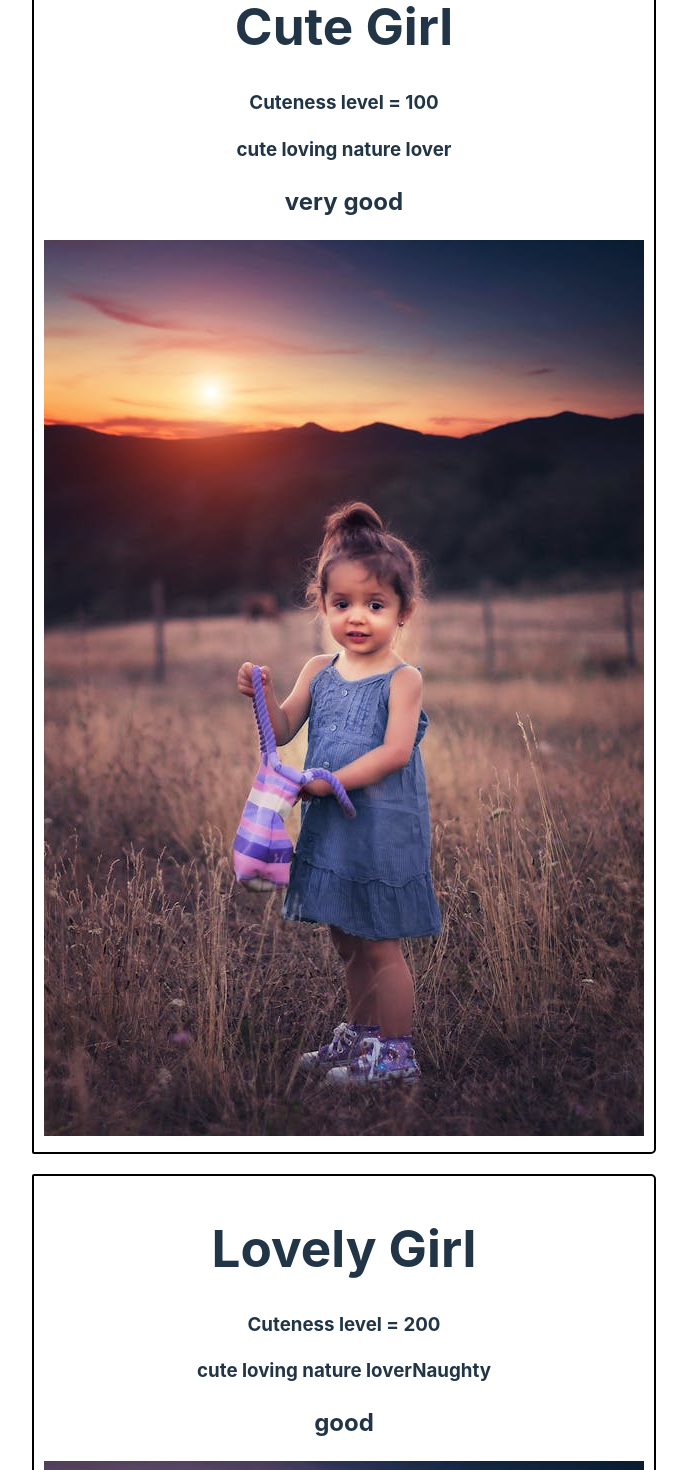
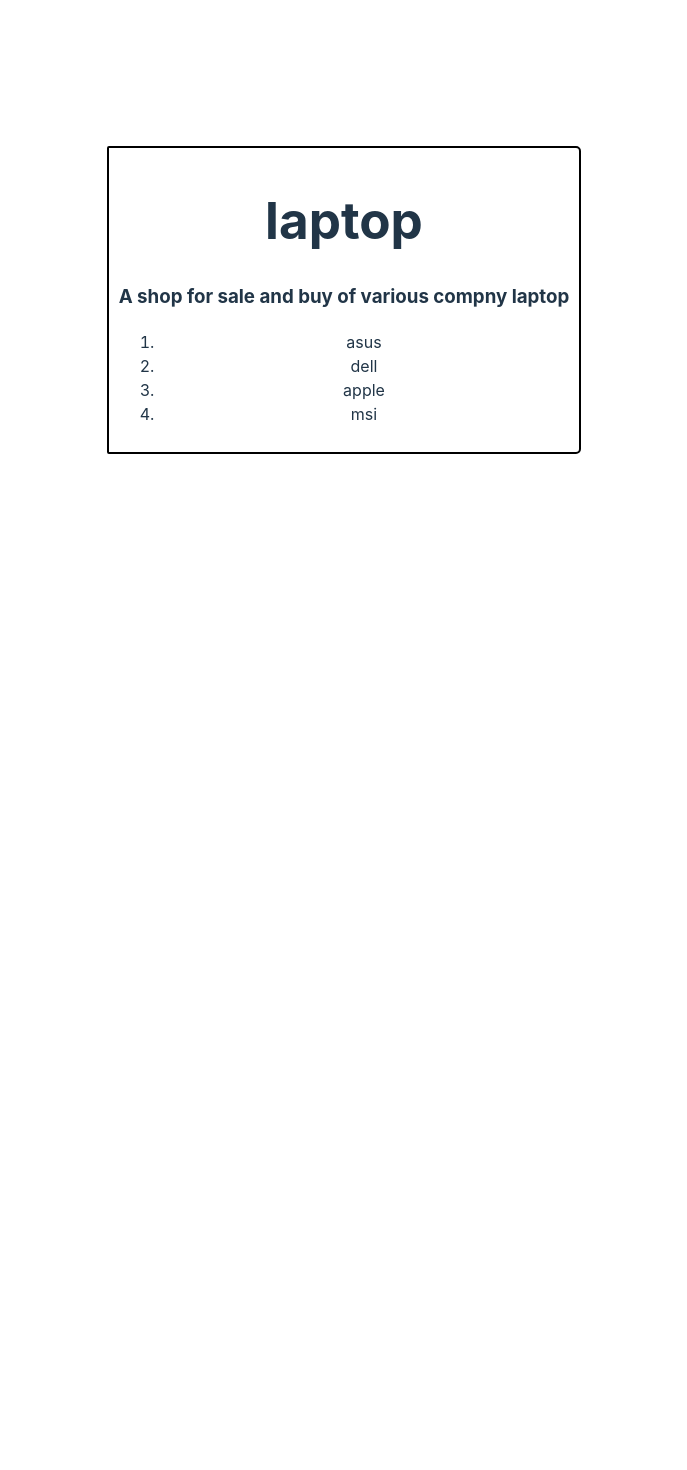
Before and after one commit to vashishtkumar/ReactJS, a React (Vite) app in the folder my_first_react_app/: page / in a window 1280 px wide. Shown: the part 100-1570 px from the top of the page, without its empty margins (296-983 px from the left). After the commit the page ends 800 px from the top, so only its background shows below. Built offline with nearby package versions, Linux system fonts and the light colour scheme.

Commit message:
rendering array through passing complete element

```diff
--- a/my_first_react_app/src/product.jsx
+++ b/my_first_react_app/src/product.jsx
@@ -1,13 +1,11 @@
 import photo from "./assets/photo.jpg"
 import "./product.css"
-export default function Product({title,cuteness=0,feautres,feautres2}){
+export default function Product(props){
     return (
         <div className="Product">
-        <h1>{title}</h1>
-        <h3>Cuteness level = {cuteness}</h3>
-        <h3>{feautres}</h3>
-        <h2>{feautres2.mood}</h2>
-        <img src={photo} alt="a cute baby" className="photo"></img>
+        <h1>{props.title}</h1>
+        <h3>{props.desc}</h3>
+        <ol>{props.company}</ol>
         </div>
     )
 }
--- a/my_first_react_app/src/productTab.jsx
+++ b/my_first_react_app/src/productTab.jsx
@@ -1,12 +1,10 @@
 import Product from "./product";
-let feautres2={"angry":20, mood:"good" }
+
 function MulProduct(){
-    let feautres=["cute " ,"loving ","nature lover"]
+     let company=[<li>asus</li>,<li>dell</li>,<li>apple</li>,<li>msi</li>];
 return(
     <>
-    <Product title="Cute Girl" cuteness="100" feautres={feautres} feautres2={{"angry":2, mood:"very good" }}/>
-    <Product title="Lovely Girl" cuteness={200} feautres={["cute " ,"loving ","nature lover", "Naughty"]} feautres2={feautres2}></Product>
-    <Product title="inoccent girl" feautres={feautres} feautres2={feautres2}/>
+    <Product title="laptop" desc="A shop for sale and buy of various compny laptop" company={company}/>
     </>
 )
 }
```
